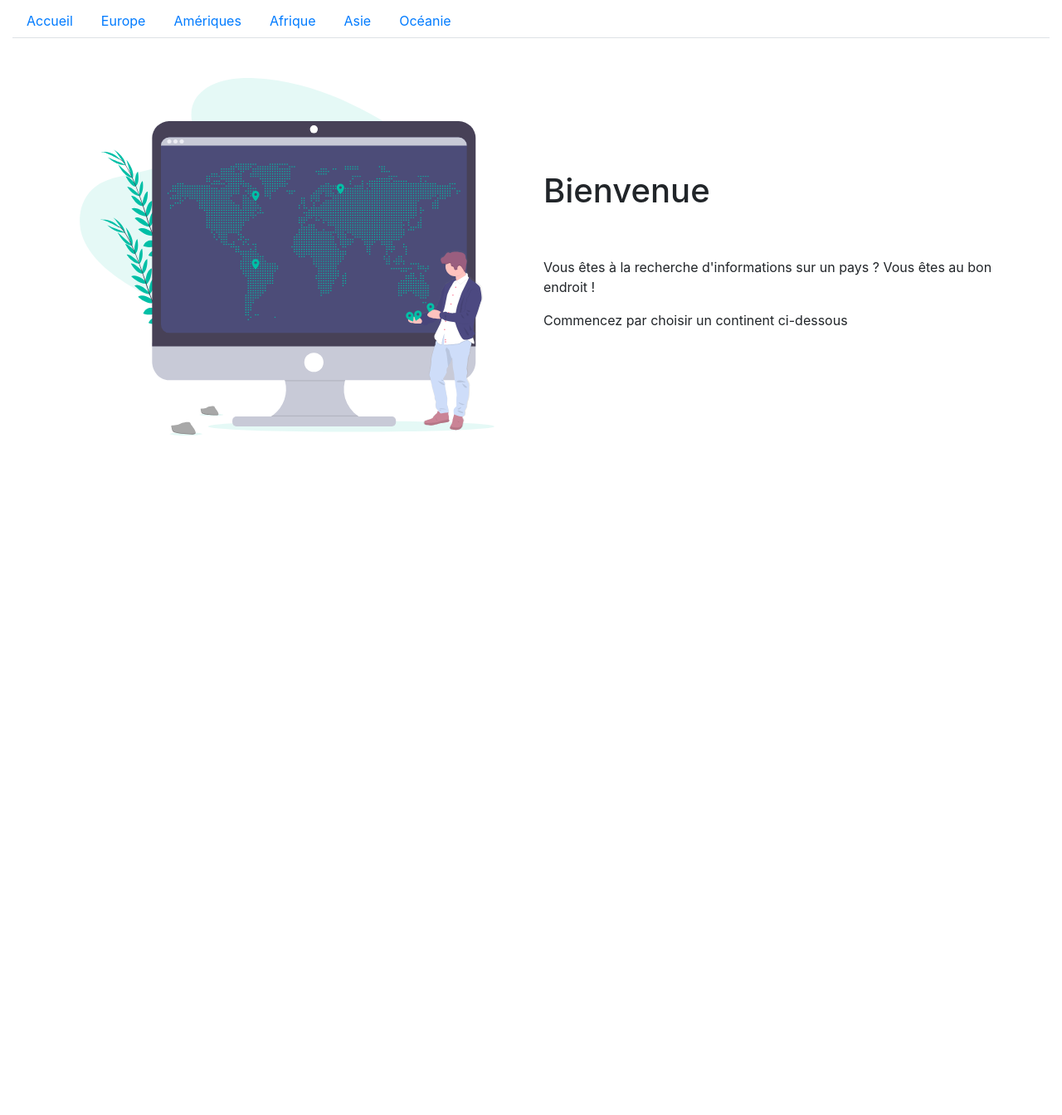
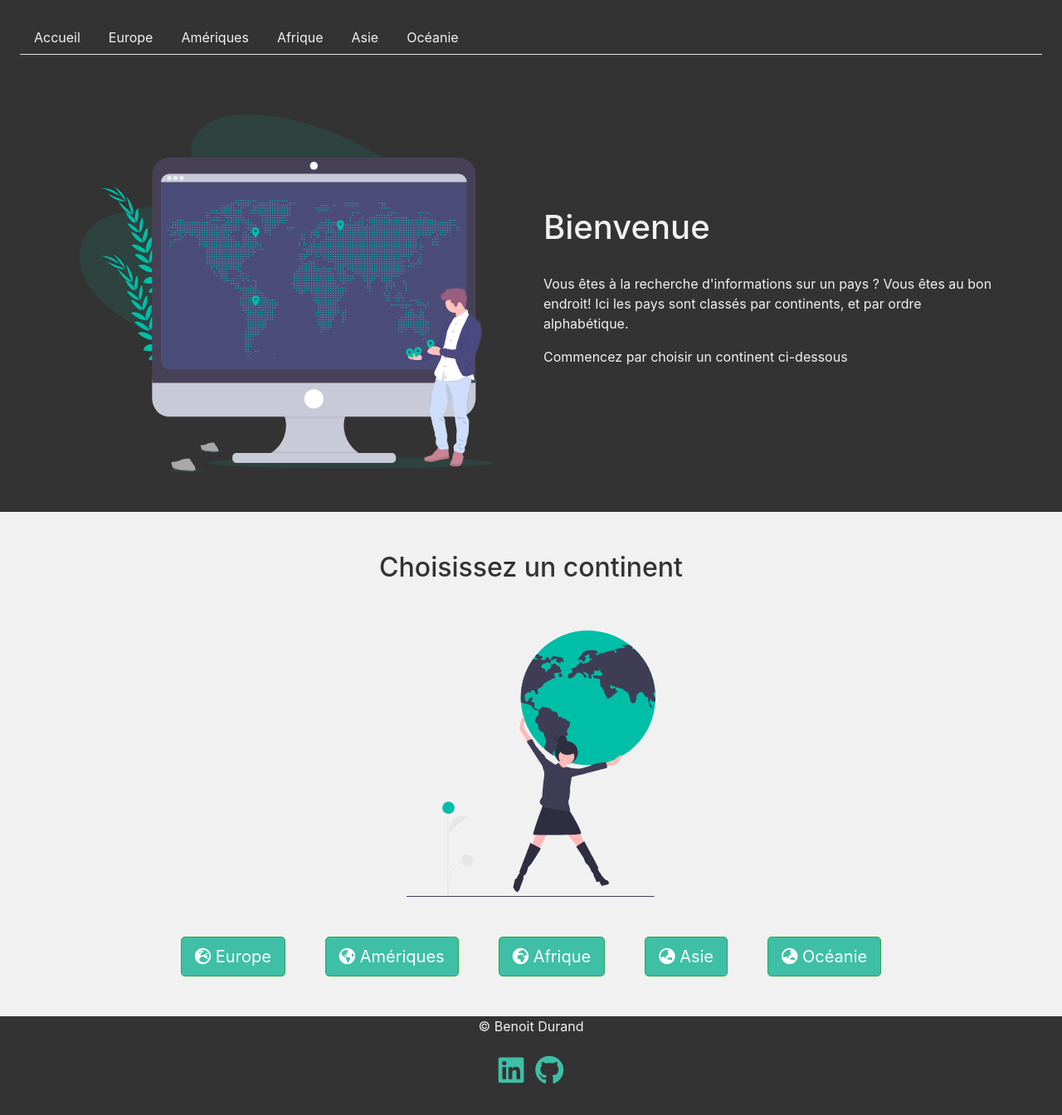
Before and after one commit to benoitD03/api-countries, a Vue app: page / in a window 1280 px wide. Shown: the top 1344 px of the page at 83% size. Before the commit the page ends 800 px from the top, so only its background shows below. Built offline with nearby package versions, Linux system fonts and the light colour scheme.

Commit message:
design page d'accueil ok

```diff
--- a/package.json
+++ b/package.json
@@ -10,6 +10,7 @@
   "dependencies": {
     "bootstrap": "^4.6.0",
     "core-js": "^3.6.5",
+    "fontawesome": "^5.6.3",
     "jquery": "^3.6.0",
     "popper.js": "^1.16.1",
     "vue": "^2.6.11"
--- a/public/index.html
+++ b/public/index.html
@@ -5,6 +5,7 @@
     <meta http-equiv="X-UA-Compatible" content="IE=edge">
     <meta name="viewport" content="width=device-width,initial-scale=1.0">
     <link rel="icon" href="<%= BASE_URL %>favicon.ico">
+    <link rel="stylesheet" href="https://cdnjs.cloudflare.com/ajax/libs/font-awesome/5.13.1/css/all.min.css" />
     <title><%= htmlWebpackPlugin.options.title %></title>
   </head>
   <body>
--- a/src/App.vue
+++ b/src/App.vue
@@ -2,18 +2,27 @@
   <div id="app">
     <navbar></navbar>
     <accueil></accueil>
+    <continents></continents>
+    <myfooter></myfooter>
   </div>
 </template>
 
 <script>
 import Navbar from './components/Navbar'
 import Accueil from './components/Accueil'
+import Continents from './components/Continents'
+import Footer from './components/Footer'
+
 
 export default {
   name: 'App',
   components: {
     'navbar' : Navbar,
-    'accueil' : Accueil
+    'accueil' : Accueil,
+    'continents' : Continents,
+    'myfooter' : Footer
+
+
   }
 }
 </script>
--- a/src/components/Accueil.vue
+++ b/src/components/Accueil.vue
@@ -5,15 +5,22 @@
                 <img src="../assets/undraw_world_9iqb.svg" style="max-width: 500px;" alt="carte du monde">
             </div>
 
-            <div class="col-12 col-md-6 m-auto" style="width: 500px;">
-                <h1 class="pb-5">Bienvenue</h1>
-                <p>Vous êtes à la recherche d'informations sur un pays ? Vous êtes au bon endroit !</p>
+            <div id="contenu" class="col-12 col-md-6 m-auto" style="width: 500px;">
+                <h1 class="pb-4">Bienvenue</h1>
+                <p>Vous êtes à la recherche d'informations sur un pays ? Vous êtes au bon endroit! Ici les pays sont classés par continents, et par ordre alphabétique.</p>
                 <p>Commencez par choisir un continent ci-dessous</p>
+
             </div>
         </div>
     </div>
 </template>
 
 <style scoped>
-
+.accueil {
+    background-color: #333;
+    position: relative;
+}
+h1, p {
+    color: #f1f1f1;
+}
 </style>
--- /dev/null
+++ b/src/components/Continents.vue
@@ -0,0 +1,23 @@
+<template>
+    <div id="continents" class="container-fluid text-center pt-5 pb-5">
+        <h2 class="pb-5">Choisissez un continent</h2>
+        <img src="../assets/the_world_is_mine.svg" style="max-width: 300px;" alt="globe">
+        <div class="row justify-content-center mt-5">
+            <button type="button" class="btn btn-success btn-lg mr-4 ml-4"><i class="fas fa-globe-europe"></i>  Europe</button>
+            <button type="button" class="btn btn-success btn-lg mr-4 ml-4"><i class="fas fa-globe-americas"></i>  Amériques</button>
+            <button type="button" class="btn btn-success btn-lg mr-4 ml-4"><i class="fas fa-globe-africa"></i>  Afrique</button>
+            <button type="button" class="btn btn-success btn-lg mr-4 ml-4"><i class="fas fa-globe-asia"></i>  Asie</button>
+            <button type="button" class="btn btn-success btn-lg mr-4 ml-4"><i class="fas fa-globe-asia"></i>  Océanie</button>
+        </div>
+    </div>
+</template>
+
+<style scoped>
+#continents {
+    background-color: #f1f1f1;
+    color: #333;
+}
+button {
+    background-color: #3ebfa6;
+}
+</style>
--- /dev/null
+++ b/src/components/Footer.vue
@@ -0,0 +1,21 @@
+<template>
+    <div id="footer" class="container-fluid text-center">
+        <p>© Benoit Durand</p>
+        <a href="https://www.linkedin.com/in/benoit-durand-556b94209/"><i class="fab fa-linkedin"></i></a>
+        <a href="https://github.com/benoitD03"><i class="fab fa-github"></i></a>
+    </div>
+</template>
+
+<style scoped>
+#footer {
+    background-color: #333;
+    color: #f1f1f1;
+    height: 160px;
+}
+#footer a i {
+    font-size: 35px;
+    margin: 7px;
+    color: #3ebfa6;
+
+}
+</style>
--- a/src/components/Navbar.vue
+++ b/src/components/Navbar.vue
@@ -1,5 +1,5 @@
 <template>
-<div class="container-fluid mt-1">
+<div class=" navigation container-fluid p-4">
     <ul class="nav nav-tabs">
         <li class="nav-item">
             <a class="nav-link" href="#">Accueil</a>
@@ -24,5 +24,11 @@
 </template>
 
 <style scoped>
+.navigation {
+    background-color: #333;
 
+}
+li a {
+    color: #f1f1f1;
+}
 </style>
```
Also changed, not shown: src/assets/the_world_is_mine.svg (added), 1 other file (tests, documents, lock files or other folders).
